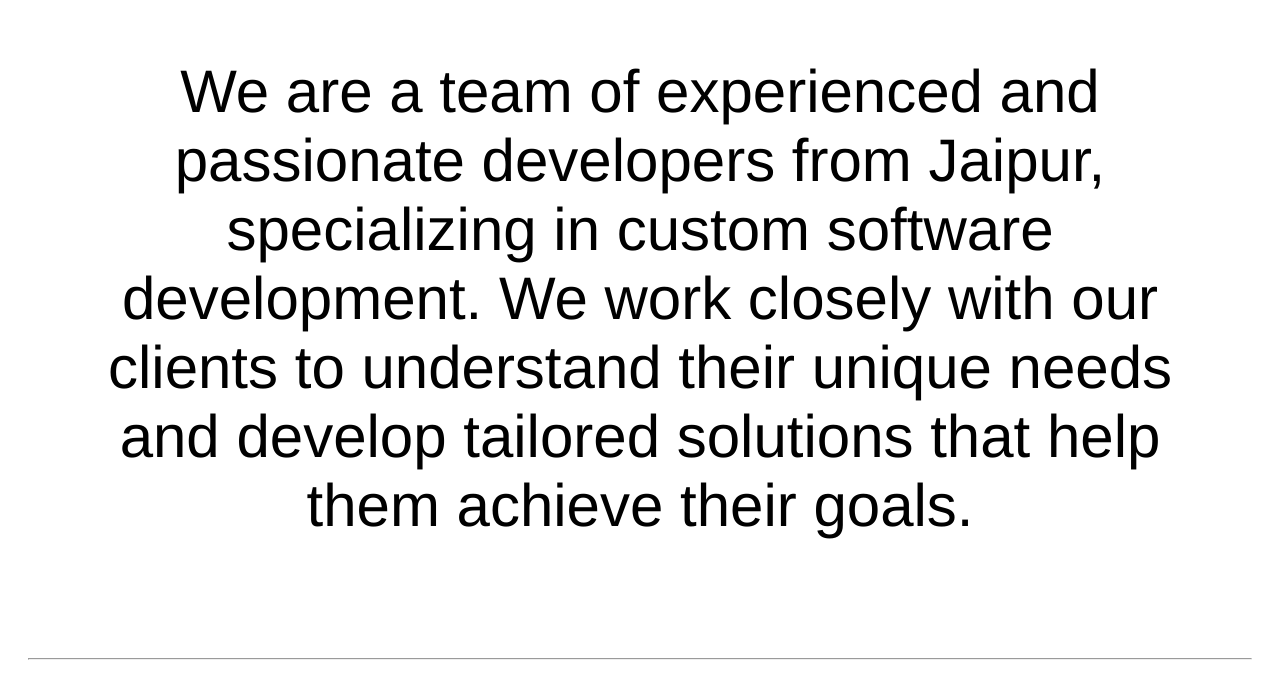
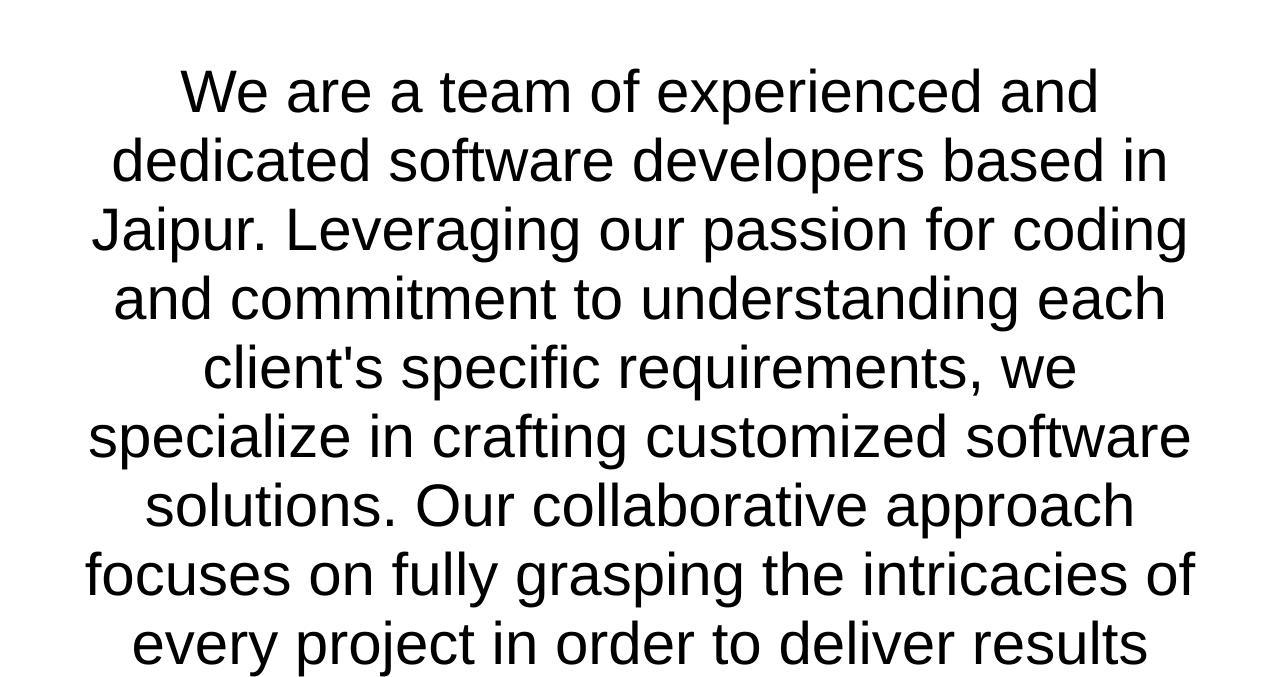
Before and after one commit to SakshamDev2005/Devs4Hire, a plain HTML site: page index.html in a window 1280 px wide. Shown: the part 703-1380 px from the top of the page. Drawn offline with nearby package versions, Linux system fonts and the light colour scheme.

Commit message:
Update index.html

```diff
--- a/index.html
+++ b/index.html
@@ -232,8 +232,9 @@
             <hr>
             <h2>ABOUT US</h2>
             <P>
-            We are a team of experienced and passionate developers from Jaipur, specializing in custom software development. We work closely with our clients to understand their unique needs
-             and develop tailored solutions that help them achieve their goals.
+           We are a team of experienced and dedicated software developers based in Jaipur. Leveraging our passion for coding and commitment to understanding each client's specific requirements, we specialize in crafting customized software solutions. Our collaborative approach focuses on fully grasping the intricacies of every project in order to deliver results that are uniquely suited for the task at hand.
+<br/>
+We value building strong partnerships with our clients so that together we can transform their technological vision into an impactful reality. By working closely with organizations to comprehend their needs and objectives, we are able to develop tailored solutions that help them achieve their goals. Whether assisting with a small tool or a complex platform, our customized services empower companies to reach their full potential through technology.
             </P>
         </div>
         <div id="pricing" class="pricing">
```
